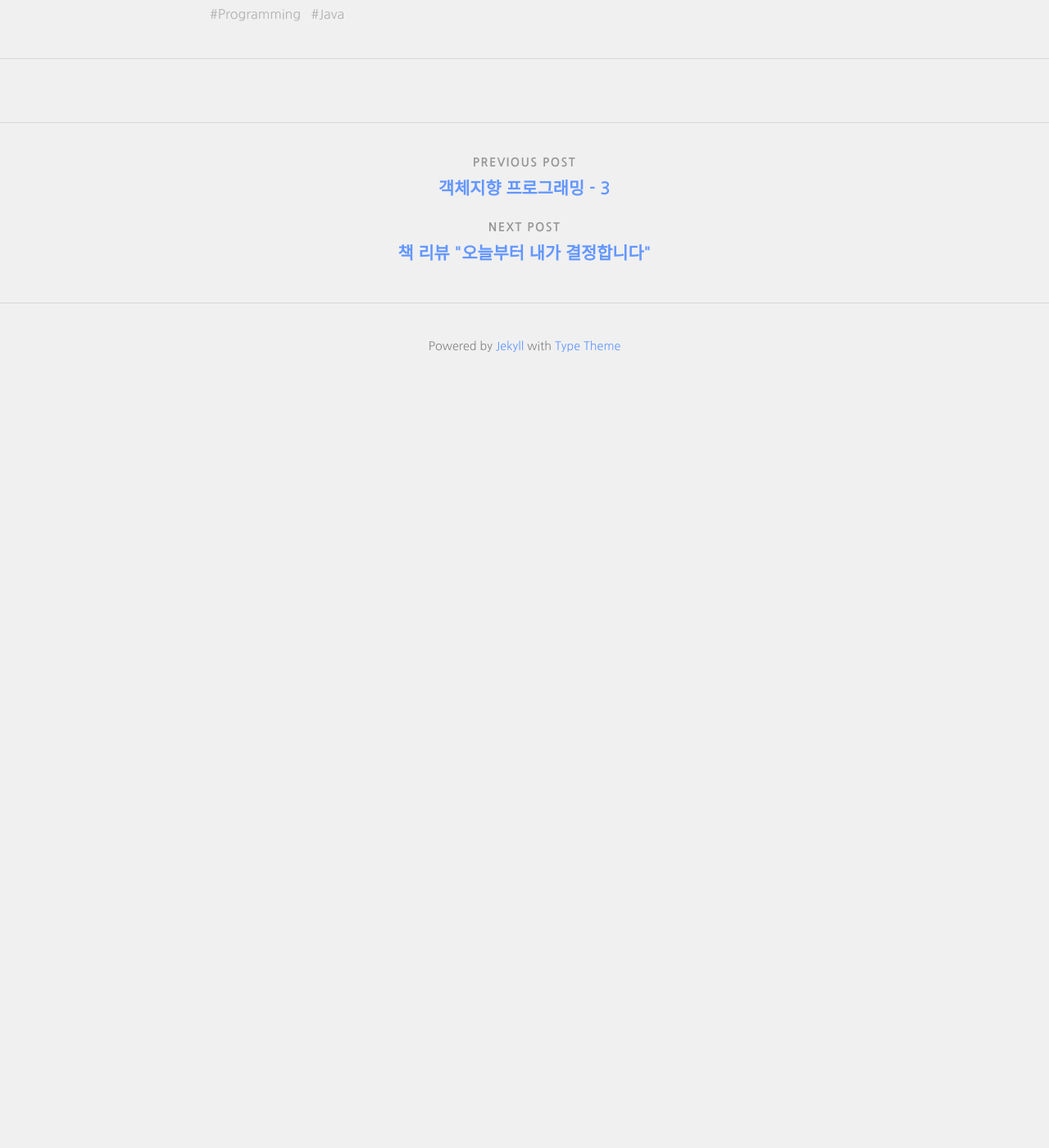
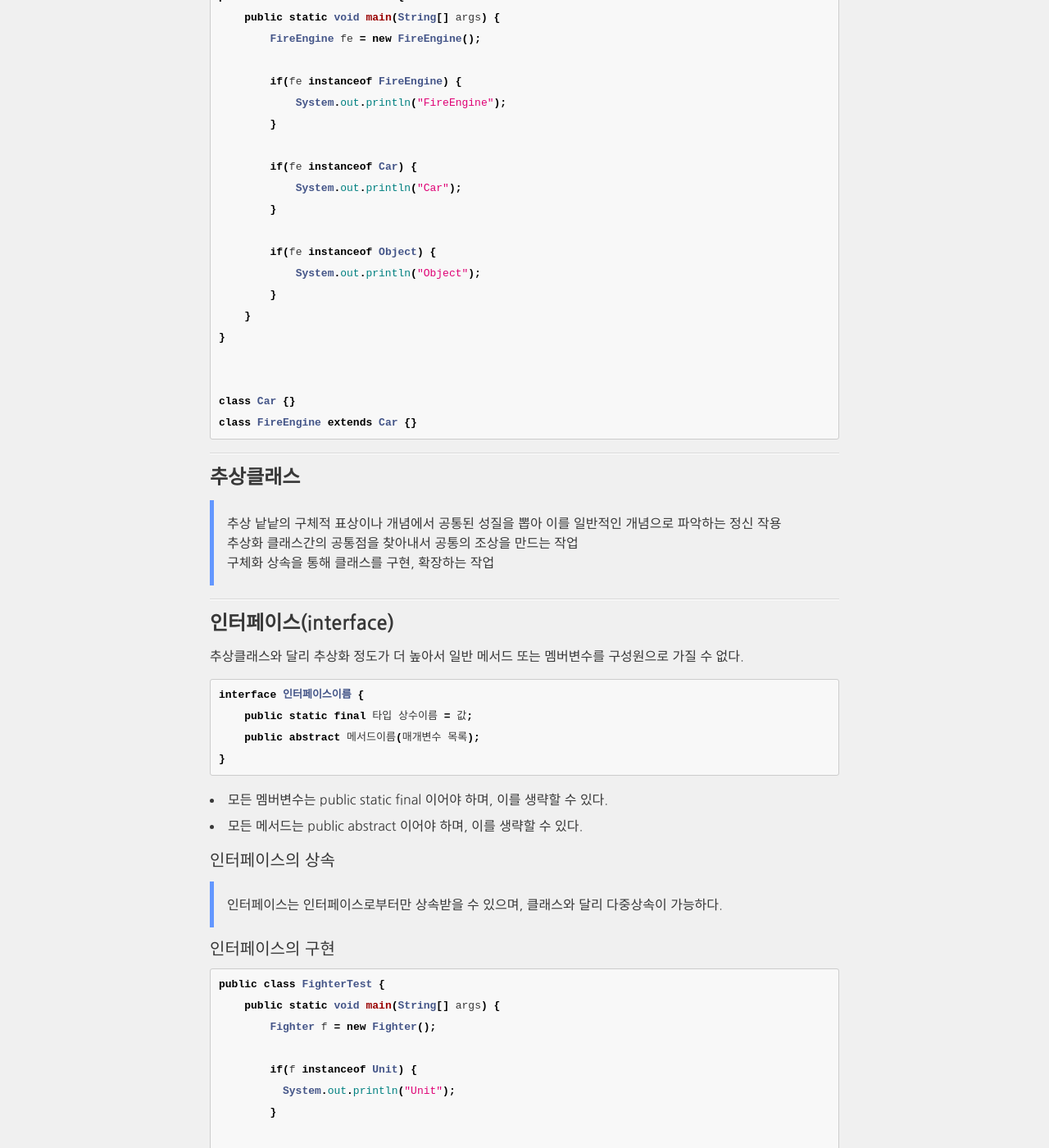
Before and after one commit to 0n1dev/React, a Jekyll site: the page built from _posts/Programming_Java/2020-03-22-java-4.md, in a window 1280 px wide and 1400 px high, scrolled down 3005 px. Shown: the whole window at 82% size. Built offline with Jekyll 4.4.1, drawn with Linux system fonts in a browser that asks for light colours; nearby versions of some CDN libraries; comment, search, counter and statistics services are not loaded; before the commit the page ends 3480 px from its top, so only the background shows below that; some of the changed text lies outside the part shown.

Commit message:
포스트 수정

````diff
--- a/_posts/Programming_Java/2020-03-22-java-4.md
+++ b/_posts/Programming_Java/2020-03-22-java-4.md
@@ -102,6 +102,113 @@ public class FinalCardTest {
 - 지역변수
     - 없음
 
+
+### instanceof연산자
+
+```java
+public class InstanceofTest {
+    public static void main(String[] args) {
+        FireEngine fe = new FireEngine();
+
+        if(fe instanceof FireEngine) {
+            System.out.println("FireEngine");
+        }
+
+        if(fe instanceof Car) {
+            System.out.println("Car");
+        }
+
+        if(fe instanceof Object) {
+            System.out.println("Object");
+        }
+    }
+}
+
+
+class Car {}
+class FireEngine extends Car {}
+```
+
+---
+
+## 추상클래스
+
+> 추상 낱낱의 구체적 표상이나 개념에서 공통된 성질을 뽑아 이를 일반적인 개념으로 파악하는 정신 작용 <br>
+> 추상화 클래스간의 공통점을 찾아내서 공통의 조상을 만드는 작업 <br>
+> 구체화 상속을 통해 클래스를 구현, 확장하는 작업
+
+---
+
+## 인터페이스(interface)
+
+추상클래스와 달리 추상화 정도가 더 높아서 일반 메서드 또는 멤버변수를 구성원으로 가질 수 없다. <br>
+
+```java
+interface 인터페이스이름 {
+    public static final 타입 상수이름 = 값;
+    public abstract 메서드이름(매개변수 목록);
+}
+```
+
+- 모든 멤버변수는 public static final 이어야 하며, 이를 생략할 수 있다.
+- 모든 메서드는 public abstract 이어야 하며, 이를 생략할 수 있다.
+
+### 인터페이스의 상속
+
+> 인터페이스는 인터페이스로부터만 상속받을 수 있으며, 클래스와 달리 다중상속이 가능하다.
+
+### 인터페이스의 구현
+
+```java
+public class FighterTest {
+    public static void main(String[] args) {
+        Fighter f = new Fighter();
+
+        if(f instanceof Unit) {
+          System.out.println("Unit");
+        }
+
+        if(f instanceof Fightable) {
+            System.out.println("Fightable");
+        }
+
+        if(f instanceof Movable) {
+            System.out.println("Movable");
+        }
+
+        if(f instanceof Attackable) {
+            System.out.println("Attackable");
+        }
+
+        if(f instanceof Fighter) {
+            System.out.println("Fighter");
+        }
+    }
+}
+
+class Fighter extends Unit implements Fightable {
+    public void move(int x, int y) {}
+    public void attack(Unit u) {}
+}
+class Unit {
+    int currentHp;
+    int x;
+    int y;
+}
+
+interface Fightable extends Movable, Attackable {  }
+
+interface Movable { void move(int x, int y); }
+interface Attackable { void attack(Unit u); }
+```
+
+### 인터페이스의 장점
+
+- 개발시간을 단축시킬 수 있다.
+- 표준화가 가능하다.
+- 서로 관계없는 클래스들에게 관계를 맺어 줄 수 있다.
+- 독립적인 프로그래밍이 가능하다.
+
 ---
 
 해당 포스트는 자바의 정석을 참고하여 작성되었습니다.
````
